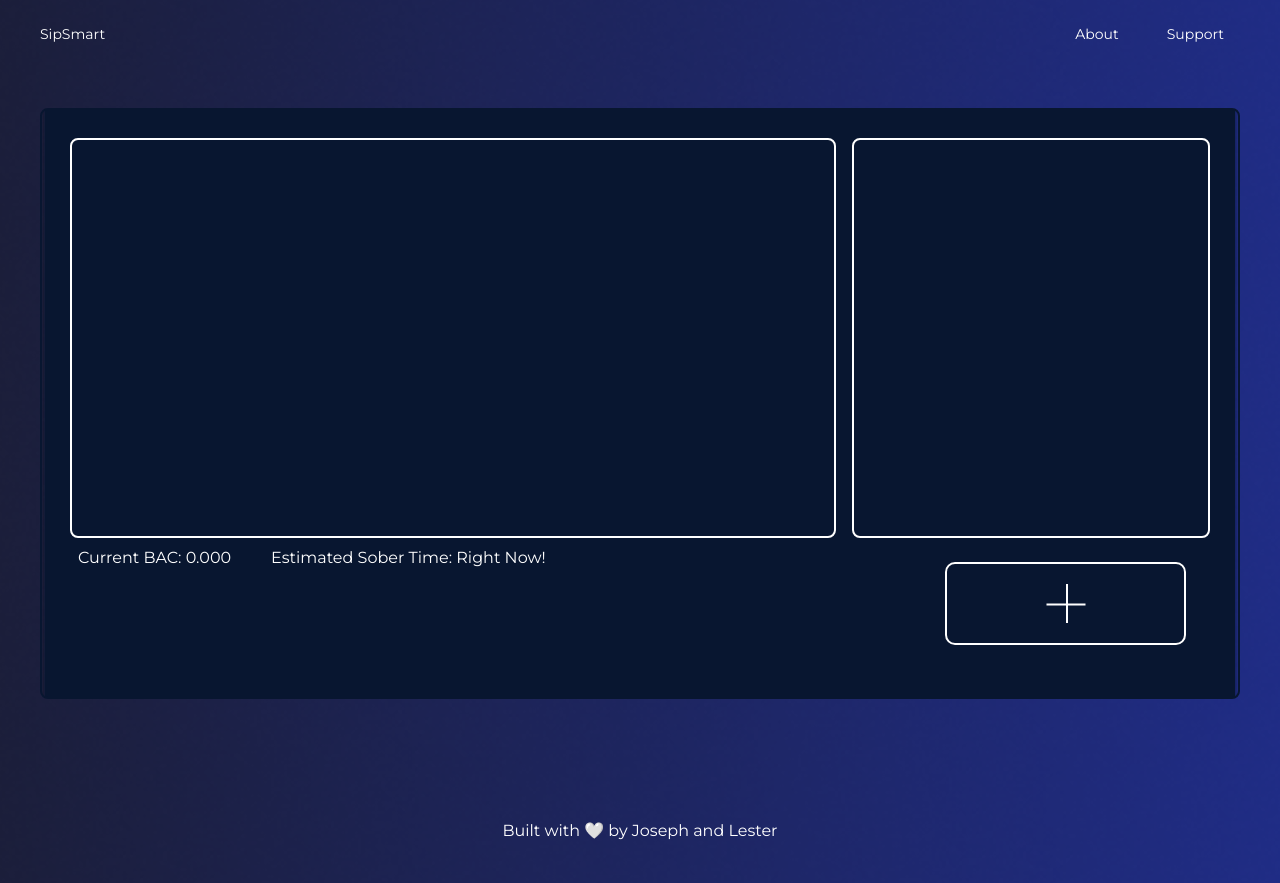
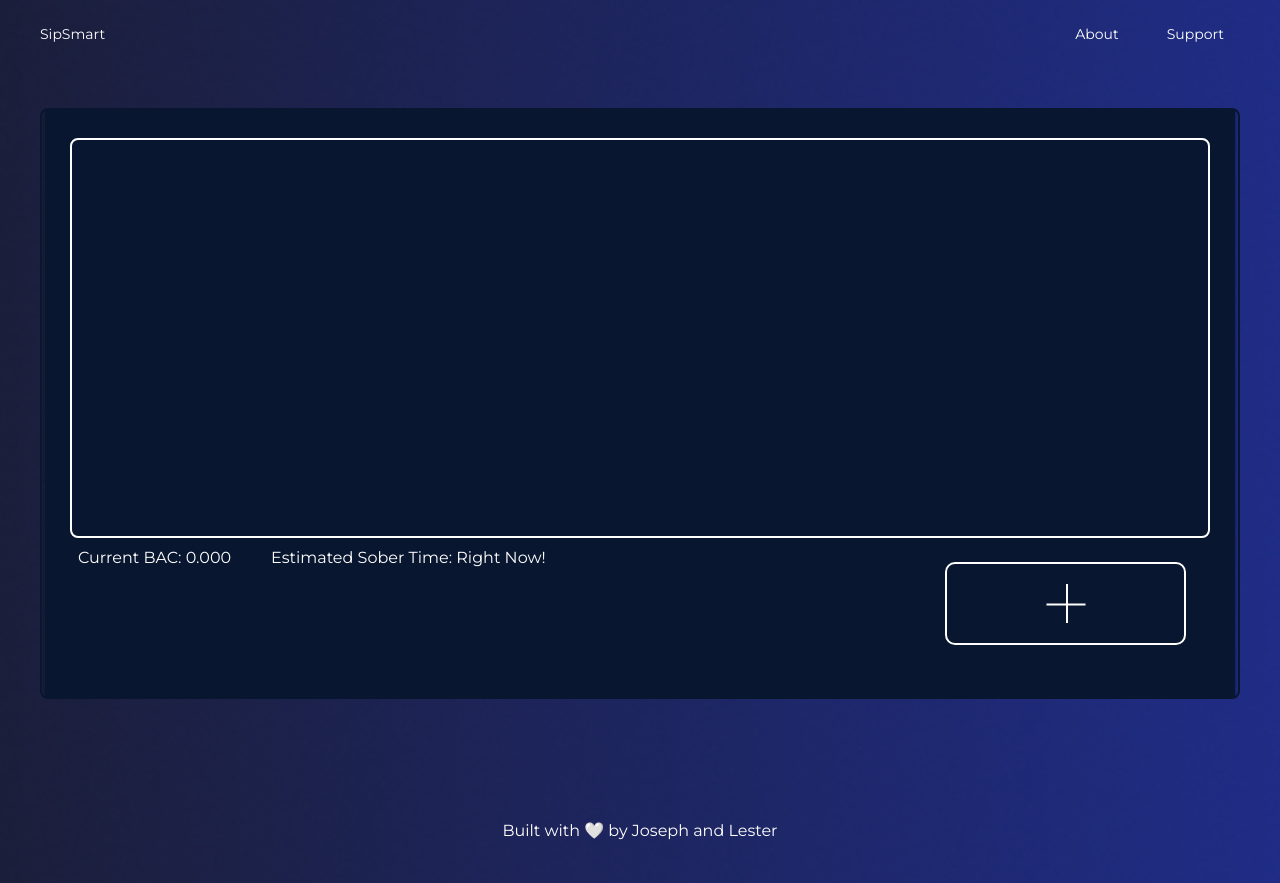
Before and after one commit to josephsookim/alcoholtracker, a Next.js app in the folder alc-tracker/: page /tracker in a window 1280 px wide. Built offline with nearby package versions, Linux system fonts and the light colour scheme.

Commit message:
:lipstick: DrinkList changed to take up 100% width of container.

```diff
--- a/alc-tracker/src/app/components/tracker/DrinkTracker.tsx
+++ b/alc-tracker/src/app/components/tracker/DrinkTracker.tsx
@@ -20,13 +20,10 @@
     >
       <UserProvider>
         <DrinkProvider>
-          {/* Flex container with 70% and 30% split */}
+          {/* Flex container with DrinkList taking 100% of the width */}
           <div className="flex">
-            <div className="flex-[7] border-2 border-white p-6 rounded-lg min-h-[50vh] max-h-[50vh] overflow-y-auto">
+            <div className="flex-1 border-2 border-white p-6 rounded-lg min-h-[50vh] max-h-[50vh] overflow-y-auto">
               <DrinkList />
-            </div>
-
-            <div className="flex-[3] border-2 border-white p-6 rounded-lg ml-4 min-h-[50vh]">
             </div>
           </div>
 
```
